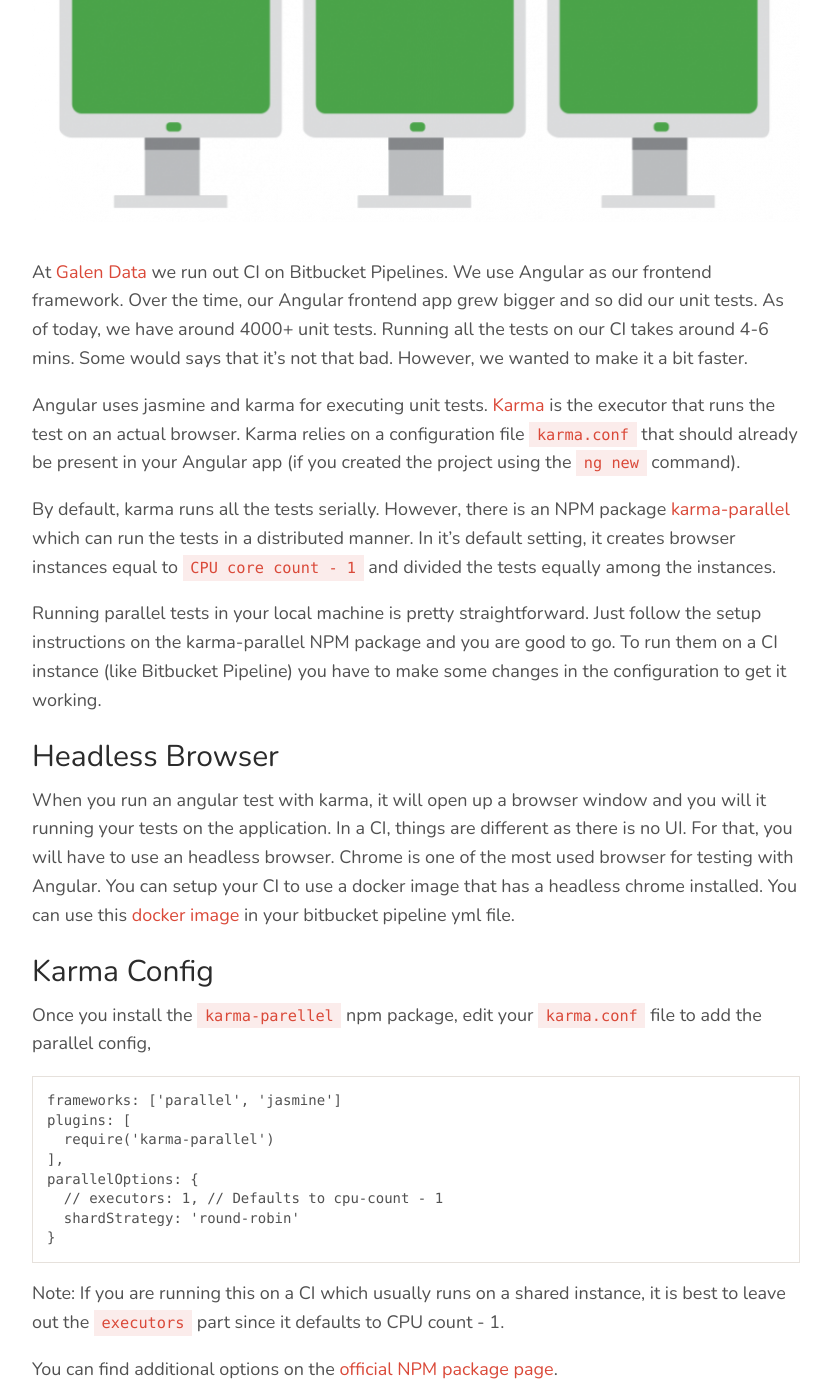
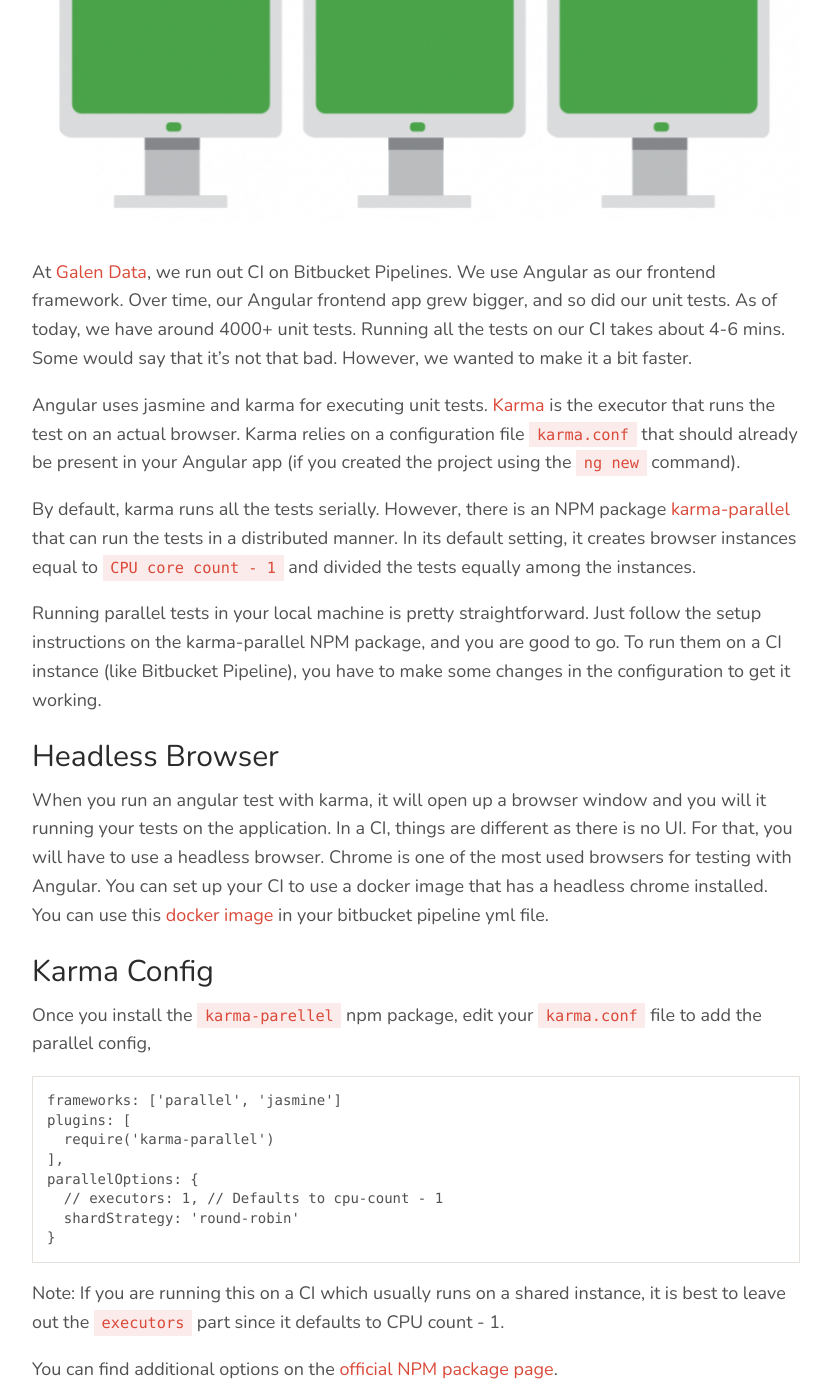
Before and after one commit to taher435/taher435.github.io, a Jekyll site: the page built from _posts/2020-06-19-run-angular-tests-in-parallel-bitbucket-pipeline.md, in a window 1280 px wide and 1400 px high, scrolled down 818 px. Shown: the whole window, without its empty margins (224-1055 px from the left). Built offline with Jekyll 4.4.1, drawn with Linux system fonts in a browser that asks for light colours; nearby versions of some CDN libraries; comment, search, counter and statistics services are not loaded; some of the changed text lies outside the part shown.

Commit message:
Fix typos.

```diff
--- a/_posts/2020-06-19-run-angular-tests-in-parallel-bitbucket-pipeline.md
+++ b/_posts/2020-06-19-run-angular-tests-in-parallel-bitbucket-pipeline.md
@@ -12,16 +12,16 @@ comments: true
 ---
 ![alt](/assets/post-images/20200619/parallel.png)
 
-At [Galen Data](http://galendata.com) we run out CI on Bitbucket Pipelines. We use Angular as our frontend framework. Over the time, our Angular frontend app grew bigger and so did our unit tests. As of today, we have around 4000+ unit tests. Running all the tests on our CI takes around 4-6 mins. Some would says that it's not that bad. However, we wanted to make it a bit faster.
+At [Galen Data](http://galendata.com), we run out CI on Bitbucket Pipelines. We use Angular as our frontend framework. Over time, our Angular frontend app grew bigger, and so did our unit tests. As of today, we have around 4000+ unit tests. Running all the tests on our CI takes about 4-6 mins. Some would say that it's not that bad. However, we wanted to make it a bit faster.
 
 Angular uses jasmine and karma for executing unit tests. [Karma](https://karma-runner.github.io/latest/index.html) is the executor that runs the test on an actual browser. Karma relies on a configuration file `karma.conf` that should already be present in your Angular app (if you created the project using the `ng new` command).
 
-By default, karma runs all the tests serially. However, there is an NPM package [karma-parallel](https://www.npmjs.com/package/karma-parallel) which can run the tests in a distributed manner. In it's default setting, it creates browser instances equal to `CPU core count - 1` and divided the tests equally among the instances.
+By default, karma runs all the tests serially. However, there is an NPM package [karma-parallel](https://www.npmjs.com/package/karma-parallel) that can run the tests in a distributed manner. In its default setting, it creates browser instances equal to `CPU core count - 1` and divided the tests equally among the instances.
 
-Running parallel tests in your local machine is pretty straightforward. Just follow the setup instructions on the karma-parallel NPM package and you are good to go. To run them on a CI instance  (like Bitbucket Pipeline) you have to make some changes in the configuration to get it working.
+Running parallel tests in your local machine is pretty straightforward. Just follow the setup instructions on the karma-parallel NPM package, and you are good to go. To run them on a CI instance  (like Bitbucket Pipeline), you have to make some changes in the configuration to get it working.
 
 ### Headless Browser
-When you run an angular test with karma, it will open up a browser window and you will it running your tests on the application. In a CI, things are different as there is no UI. For that, you will have to use an headless browser. Chrome is one of the most used browser for testing with Angular. You can setup your CI to use a docker image that has a headless chrome installed. You can use this [docker image](https://hub.docker.com/r/galencloud/node-angular-chrome) in your bitbucket pipeline yml file.
+When you run an angular test with karma, it will open up a browser window and you will it running your tests on the application. In a CI, things are different as there is no UI. For that, you will have to use a headless browser. Chrome is one of the most used browsers for testing with Angular. You can set up your CI to use a docker image that has a headless chrome installed. You can use this [docker image](https://hub.docker.com/r/galencloud/node-angular-chrome) in your bitbucket pipeline yml file.
 
 ### Karma Config
 
```
Also changed, not shown: other parts of _posts/2020-06-19-run-angular-tests-in-parallel-bitbucket-pipeline.md (+2 -2 lines).
